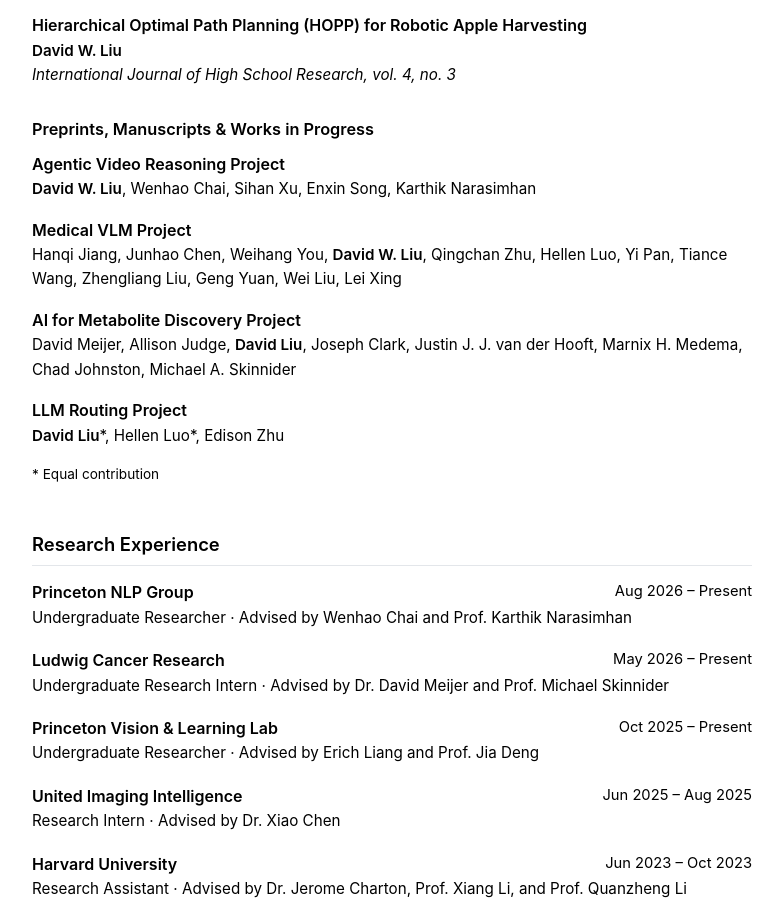
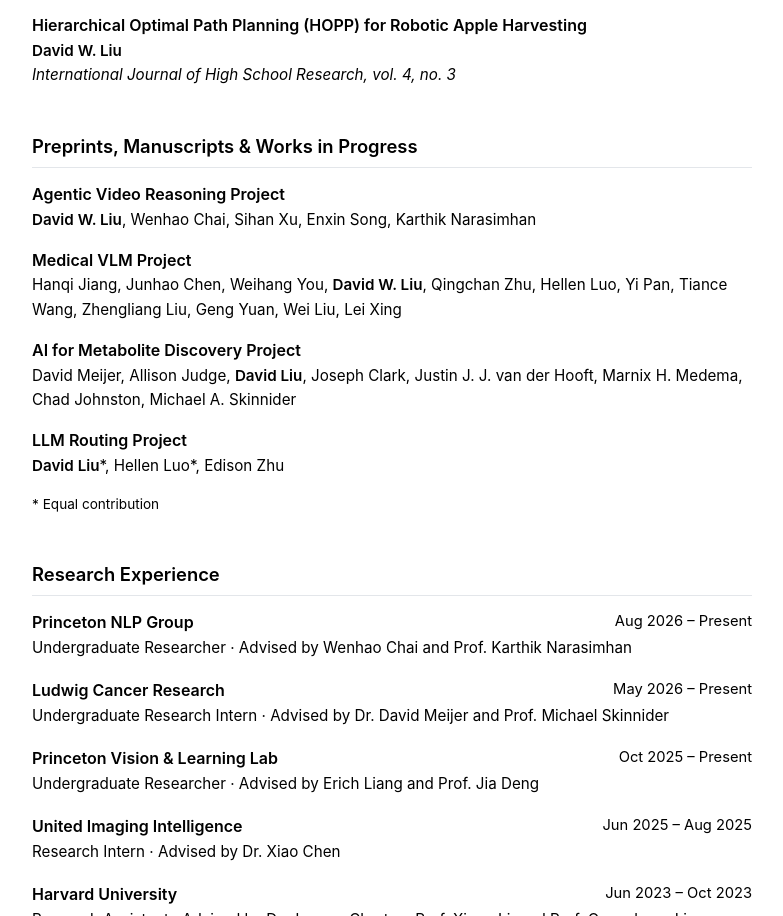
Before and after one commit to davidweizhongliu/davidweizhongliu.github.io, a plain HTML site: page index.html in a window 1280 px wide. Shown: the part 1250-2166 px from the top of the page, without its empty margins (248-1031 px from the left). Drawn offline with Linux system fonts and the light colour scheme.

Commit message:
section change

```diff
--- a/index.html
+++ b/index.html
@@ -81,8 +81,10 @@
         <div class="pub-venue">International Journal of High School Research, vol. 4, no. 3</div>
       </li>
     </ul>
+  </section>
 
-    <h3>Preprints, Manuscripts &amp; Works in Progress</h3>
+  <section>
+    <h2>Preprints, Manuscripts &amp; Works in Progress</h2>
     <ul class="plain">
       <li class="pub">
         <div class="pub-title">Agentic Video Reasoning Project</div>
```
